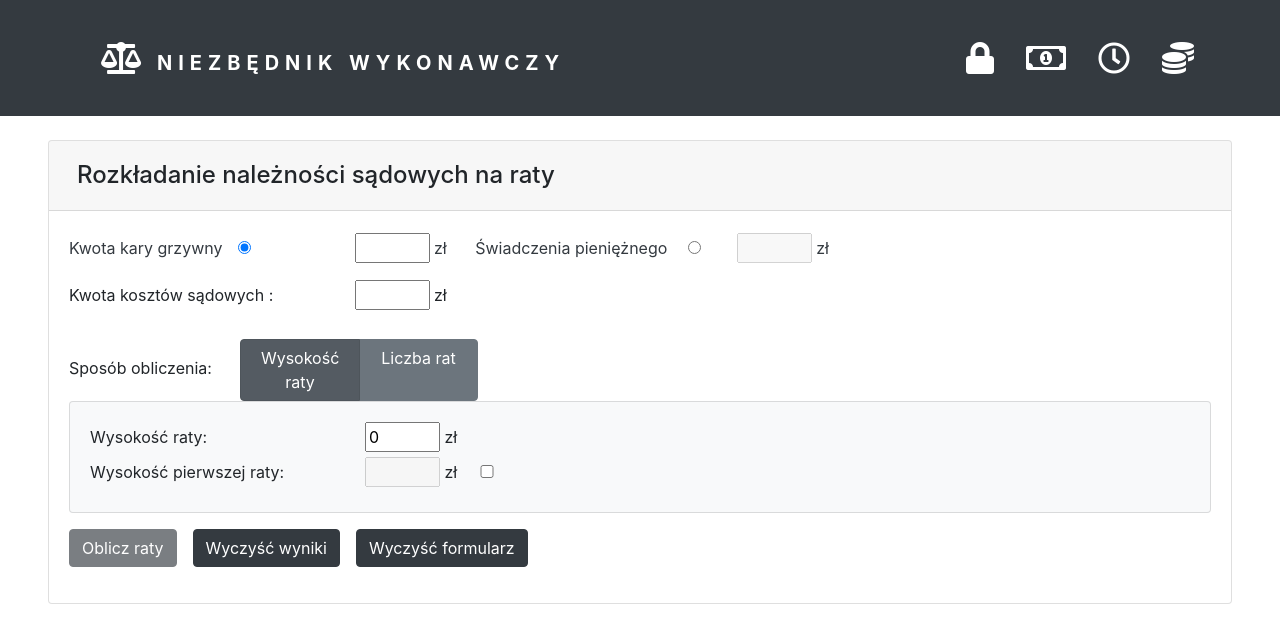
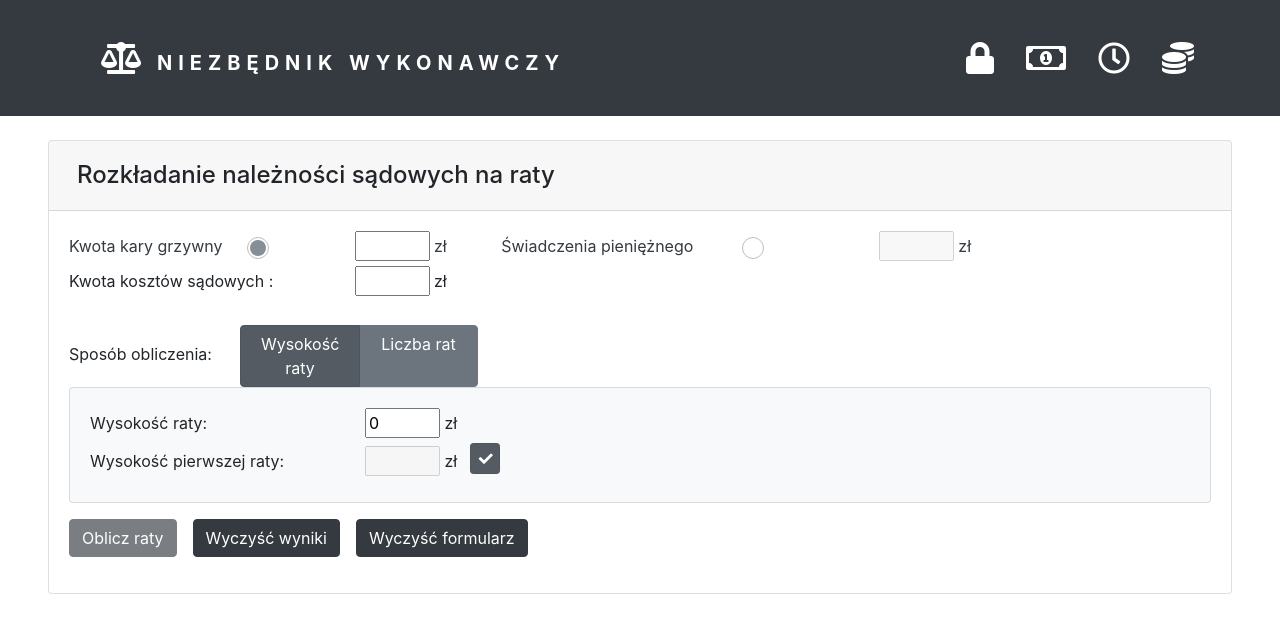
Before and after one commit to bbombelka/punishment-tool-kit, an Angular app: page /installments in a window 1280 px wide. Shown: the top 642 px of the page. Built offline with nearby package versions, Linux system fonts and the light colour scheme.

Commit message:
added styling for radio and checkbox inputs

```diff
--- /dev/null
+++ b/src/app/components/installments/installments.component.css
@@ -0,0 +1,65 @@
+.customradio {
+  display: inline-block;
+  position: relative;
+
+  margin-left: 25px;
+  margin-bottom: 15px;
+  cursor: pointer;
+  font-size: 15px;
+  -webkit-user-select: none;
+  -moz-user-select: none;
+  -ms-user-select: none;
+  user-select: none;
+}
+
+/* Hide the browser's default radio button */
+.customradio input {
+  position: absolute;
+  opacity: 0;
+  cursor: pointer;
+}
+
+/* Create a custom radio button */
+.checkmark {
+  position: absolute;
+  top: 0;
+  left: 0;
+  height: 22px;
+  width: 22px;
+  background-color: white;
+  border-radius: 50%;
+  border: 1px solid #bebebe;
+}
+
+/* On mouse-over, add a grey background color */
+.customradio:hover input ~ .checkmark {
+  background-color: transparent;
+}
+
+/* When the radio button is checked, add a blue background */
+.customradio input:checked ~ .checkmark {
+  background-color: white;
+  border: 1px solid #bebebe;
+}
+
+/* Create the indicator (the dot/circle - hidden when not checked) */
+.checkmark:after {
+  content: '';
+  position: absolute;
+  display: none;
+}
+
+/* Show the indicator (dot/circle) when checked */
+.customradio input:checked ~ .checkmark:after {
+  display: block;
+}
+
+/* Style the indicator (dot/circle) */
+.customradio .checkmark:after {
+  top: 2px;
+  left: 2px;
+  width: 16px;
+  height: 16px;
+  border-radius: 50%;
+  background: #868e96;
+}
--- a/src/app/components/installments/installments.component.html
+++ b/src/app/components/installments/installments.component.html
@@ -7,16 +7,17 @@
     <form class="form-group" #f="ngForm" (ngSubmit)="onSubmit(f)">
       <div class="form-group-item text-dark">
         <label for="fine"
-          >Kwota kary grzywny<label style="width: 10%" class="radio"
+          >Kwota kary grzywny<label class="customradio"
             ><input
               #radioFine
               type="radio"
               name="installmentType"
               value="fine"
               [(ngModel)]="installmentType"
-              required
-              [ngClass]="radioFine.checked || radioFee.checked ? null : 'invalid'"
-          /></label>
+              [ngClass]="radioFine.checked || radioFee.checked ? null : 'invalid'"/><span
+              class="checkmark"
+            ></span
+          ></label>
         </label>
         <input
           [disabled]="installmentType === 'fee'"
@@ -28,9 +29,9 @@
           #fine="ngModel"
         />
         zł
-        <label class="pl-4"
-          >Świadczenia pieniężnego
-          <label style="width: 10%" class="radio"
+        <span style="padding-left: 50px">Świadczenia pieniężnego</span>
+        <label class="pl-4">
+          <label class="customradio"
             ><input
               #radioFee
               type="radio"
@@ -38,7 +39,7 @@
               value="fee"
               [(ngModel)]="installmentType"
               [ngClass]="radioFine.checked || radioFee.checked ? null : 'invalid'"
-              required/></label
+              required/><span class="checkmark"></span></label
         ></label>
         <input
           [disabled]="installmentType === 'fine'"
@@ -48,6 +49,7 @@
           min="0"
           ngModel
           #fee="ngModel"
+          style="margin-left: -100px"
         />
         zł
       </div>
@@ -104,11 +106,11 @@
             (change)="validate(number)"
           />
         </div>
-        <div class="alert alert-warning" role="alert">
+        <div *ngIf="feeAlert" class="alert alert-warning" role="alert">
           Okres rozłożenia na raty świadczenia pieniężnego nie może przekroczyć 1 roku (art 206. § 3
           pkt 2 K.k.w )
         </div>
-        <div class="alert alert-warning" role="alert">
+        <div *ngIf="fineAlert" class="alert alert-warning" role="alert">
           Okres rozłożenia płatności grzywny i kosztów sądowych na raty nie może przekroczyć 3 lat (
           art. 49. § 2 K.k.w)
         </div>
@@ -124,12 +126,16 @@
             #firstInstallment="ngModel"
           />
           zł
-          <input
-            class="checkbox"
-            type="checkbox"
-            name="checkbox"
-            [(ngModel)]="toggleFirstInstallmentHeight"
-          />
+          <div class="btn-group" data-toggle="buttons">
+            <label
+              (click)="toggleFirstInstallmentHeight = !toggleFirstInstallmentHeight"
+              class="btn btn-secondary btn-sm active mx-2"
+              style="width: 30px"
+            >
+              <span class="checkBoxAllow  fas fa-check"></span>
+              <span class="nonCheckBoxAllow fas fa-times"></span>
+            </label>
+          </div>
         </div>
       </div>
 
@@ -164,12 +170,22 @@
             ngModel
           />
           zł
-          <input
+          <!-- <input
             class="checkbox"
             type="checkbox"
             name="checkbox"
             [(ngModel)]="toggleFirstInstallmentHeight"
-          />
+          /> -->
+          <div class="btn-group" data-toggle="buttons">
+            <label
+              (click)="toggleFirstInstallmentHeight = !toggleFirstInstallmentHeight"
+              class="btn btn-secondary btn-sm active mx-2"
+              style="width: 30px"
+            >
+              <span class="checkBoxAllow  fas fa-check"></span>
+              <span class="nonCheckBoxAllow fas fa-times"></span>
+            </label>
+          </div>
         </div>
       </div>
       <button
--- a/src/app/components/installments/installments.component.sass
+++ b/src/app/components/installments/installments.component.sass
@@ -16,3 +16,18 @@ input
 
 .invalid
     outline: 3px solid red
+
+.btn.active span.nonCheckBoxAllow
+    display: none
+
+
+.btn.active span.checkBoxAllow
+    display: inline
+
+
+.btn span.nonCheckBoxAllow
+    display: inline
+
+
+.btn span.checkBoxAllow
+    display: none
--- a/src/app/components/installments/installments.component.ts
+++ b/src/app/components/installments/installments.component.ts
@@ -5,7 +5,7 @@ import { NgForm } from '@angular/forms';
 @Component({
   selector: 'app-installments',
   templateUrl: './installments.component.html',
-  styleUrls: ['./installments.component.sass'],
+  styleUrls: ['./installments.component.sass', './installments.component.css'],
 })
 export class InstallmentsComponent implements OnInit {
   toggleInstallmentSplitType = true;
@@ -21,7 +21,8 @@ export class InstallmentsComponent implements OnInit {
     error: null,
   };
   test = 0;
-
+  feeAlert = false;
+  fineAlert = false;
   constructor() {}
 
   ngOnInit() {}
@@ -112,9 +113,12 @@ export class InstallmentsComponent implements OnInit {
     switch (input.name) {
       case 'installmentNumber': {
         if ((input.value < 2 || input.value > 36) && this.installmentType === 'fine') {
-          console.log('false');
+          this.fineAlert = true;
         } else if ((input.value < 2 || input.value > 12) && this.installmentType === 'fee') {
-          console.log('false fee');
+          this.feeAlert = true;
+        } else {
+          this.feeAlert = false;
+          this.fineAlert = false;
         }
       }
     }
--- a/src/app/components/substitutionary/substitutionary.component.html
+++ b/src/app/components/substitutionary/substitutionary.component.html
@@ -90,17 +90,17 @@
           />
           stawek
         </div>
-        <div class="form-group-item">
-          <label for="fineToSocialService">Zamieniono na pracę społecznie użyteczną ? </label>
-          <input
-            type="checkbox"
-            id="fineToSocialService"
-            name="fineToSocialService"
-            class="checkbox"
-            [(ngModel)]="punishment.fine.fineToSocialService"
-            [disabled]="rates.value > 120 ? true : false"
-            (click)="enableSocialServiceForm()"
-          />
+
+        <div (click)="enableSocialServiceForm()" class="btn-group" data-toggle="buttons">
+          Zamieniono na pracę społecznie użyteczną ?
+          <label
+            [hidden]="rates.value > 120 ? true : false"
+            class="btn btn-secondary btn-sm active mx-2"
+            style="width: 30px"
+          >
+            <span class="checkBoxAllow  fas fa-check"></span>
+            <span class="nonCheckBoxAllow fas fa-times"></span>
+          </label>
         </div>
         <div class="form-group-item">
           <span [ngClass]="!punishment.fine.fineToSocialService ? 'disabled' : null">Kwotę</span>
--- a/src/app/components/substitutionary/substitutionary.component.sass
+++ b/src/app/components/substitutionary/substitutionary.component.sass
@@ -11,6 +11,24 @@
 
 .disabled
     text-decoration: line-through
+
 .checkbox
+    width: 50px
 
-    height: 20px
+.invalid
+    outline: 3px solid red
+
+.btn.active span.nonCheckBoxAllow
+    display: none
+
+
+.btn.active span.checkBoxAllow
+    display: inline
+
+
+.btn span.nonCheckBoxAllow
+    display: inline
+
+
+.btn span.checkBoxAllow
+    display: none
--- a/src/app/components/substitutionary/substitutionary.component.ts
+++ b/src/app/components/substitutionary/substitutionary.component.ts
@@ -39,9 +39,8 @@ export class SubstitutionaryComponent implements OnInit {
   ngOnInit() {}
 
   enableSocialServiceForm() {
-    let { fineToSocialService } = this.punishment.fine;
-    fineToSocialService = !fineToSocialService;
-    if (fineToSocialService) {
+    this.punishment.fine.fineToSocialService = !this.punishment.fine.fineToSocialService;
+    if (this.punishment.fine.fineToSocialService) {
       const { rates, rateHeight, paid, countedRates } = this.punishment.fine;
       this.punishment.fine.fineChangedToSocialService =
         rates * rateHeight - countedRates * rateHeight - paid;
@@ -122,7 +121,3 @@ export class SubstitutionaryComponent implements OnInit {
     this.punishment.results.totalHours = 0;
   }
 }
-
-// czyszczenie form przy zmianie kow na kg!
-// osobny przycisk do czyszczenia form!!!!
-// wylaczyc mozliwosc submita jesli jest wpisana wartość do  fineChangedToSocialService
```
